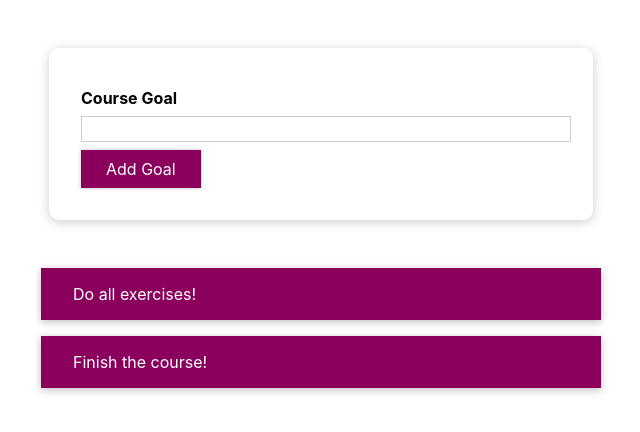
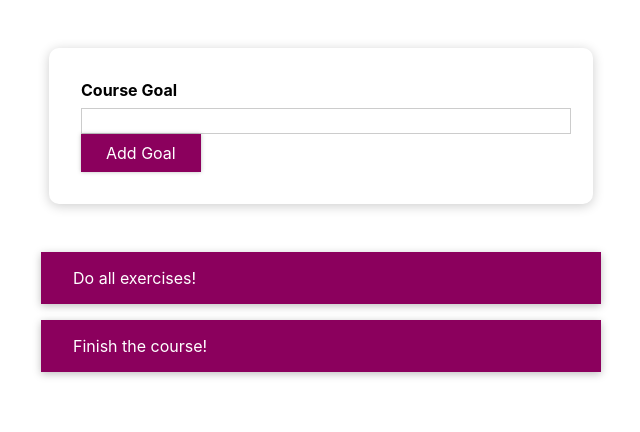
Before and after one commit to EbenFergy/Input_bar, a React (Create React App) app: page / in a window 1280 px wide. Shown: the top 432 px of the page, without its empty margins (319-959 px from the left). Built offline with nearby package versions, Linux system fonts and the light colour scheme.

Commit message:
integrated styled components

```diff
--- a/package.json
+++ b/package.json
@@ -9,6 +9,7 @@
     "react": "^17.0.2",
     "react-dom": "^17.0.2",
     "react-scripts": "4.0.3",
+    "styled-components": "^5.3.1",
     "web-vitals": "^1.1.2"
   },
   "scripts": {
--- a/src/components/CourseGoals/CourseInput/CourseInput.js
+++ b/src/components/CourseGoals/CourseInput/CourseInput.js
@@ -1,7 +1,36 @@
 import React, { useState } from "react";
+import styled from "styled-components";
+import Button from "../../UI/Button/Button";
 
-import Button from "../../UI/Button/Button";
-import "./CourseInput.css";
+const FormControl = styled.div`
+  * {
+    outline: none;
+  }
+
+  .form-control {
+    margin: 0.5rem 0;
+  }
+
+  & label {
+    font-weight: bold;
+    display: block;
+    margin-bottom: 0.5rem;
+    color:${props=>props.noInputLabel ? '':'red'}
+  }
+
+  & input {
+    display: block;
+    width: 100%;
+    border: 1px solid #ccc;
+    font: inherit;
+    line-height: 1.5rem;
+    padding: 0 0.25rem;
+  }
+
+  & .noInput {
+    background-color: #f8aaaa;
+  }
+`;
 
 const CourseInput = (props) => {
   const [enteredValue, setEnteredValue] = useState("");
@@ -21,7 +50,7 @@ const CourseInput = (props) => {
   };
   return (
     <form onSubmit={formSubmitHandler}>
-      <div className="form-control">
+      <FormControl noInputLabel = {classChange}>
         <label>Course Goal</label>
         <input
           className={classChange ? "" : "noInput"}
@@ -29,7 +58,7 @@ const CourseInput = (props) => {
           type="text"
           onChange={goalInputChangeHandler}
         />
-      </div>
+      </FormControl>
       <Button type="submit">Add Goal</Button>
     </form>
   );
--- a/src/components/UI/Button/Button.css
+++ /dev/null
@@ -1,20 +0,0 @@
-.button {
-  font: inherit;
-  padding: 0.5rem 1.5rem;
-  border: 1px solid #8b005d;
-  color: white;
-  background: #8b005d;
-  box-shadow: 0 0 4px rgba(0, 0, 0, 0.26);
-  cursor: pointer;
-}
-
-.button:focus {
-  outline: none;
-}
-
-.button:hover,
-.button:active {
-  background: #ac0e77;
-  border-color: #ac0e77;
-  box-shadow: 0 0 8px rgba(0, 0, 0, 0.26);
-}
--- a/src/components/UI/Button/Button.js
+++ b/src/components/UI/Button/Button.js
@@ -1,13 +1,32 @@
-import React from 'react';
+import styled from "styled-components";
 
-import './Button.css';
+const Button = styled.button`
+  font: inherit;
+  padding: 0.5rem 1.5rem;
+  border: 1px solid #8b005d;
+  color: white;
+  background: #8b005d;
+  box-shadow: 0 0 4px rgba(0, 0, 0, 0.26);
+  cursor: pointer;
 
-const Button = props => {
-  return (
-    <button type={props.type} className="button" onClick={props.onClick}>
-      {props.children}
-    </button>
-  );
-};
+  &:focus {
+    outline: none;
+  }
+
+  &:hover,
+  &:active {
+    background: #ac0e77;
+    border-color: #ac0e77;
+    box-shadow: 0 0 8px rgba(0, 0, 0, 0.26);
+  }
+`;
+
+// const Button = props => {
+//   return (
+//     <button type={props.type} className="button" onClick={props.onClick}>
+//       {props.children}
+//     </button>
+//   );
+// };
 
 export default Button;
```
Also changed, not shown: src/components/CourseGoals/CourseInput/CourseInput.css (+0 -10 lines), 1 other file (tests, documents, lock files or other folders).
